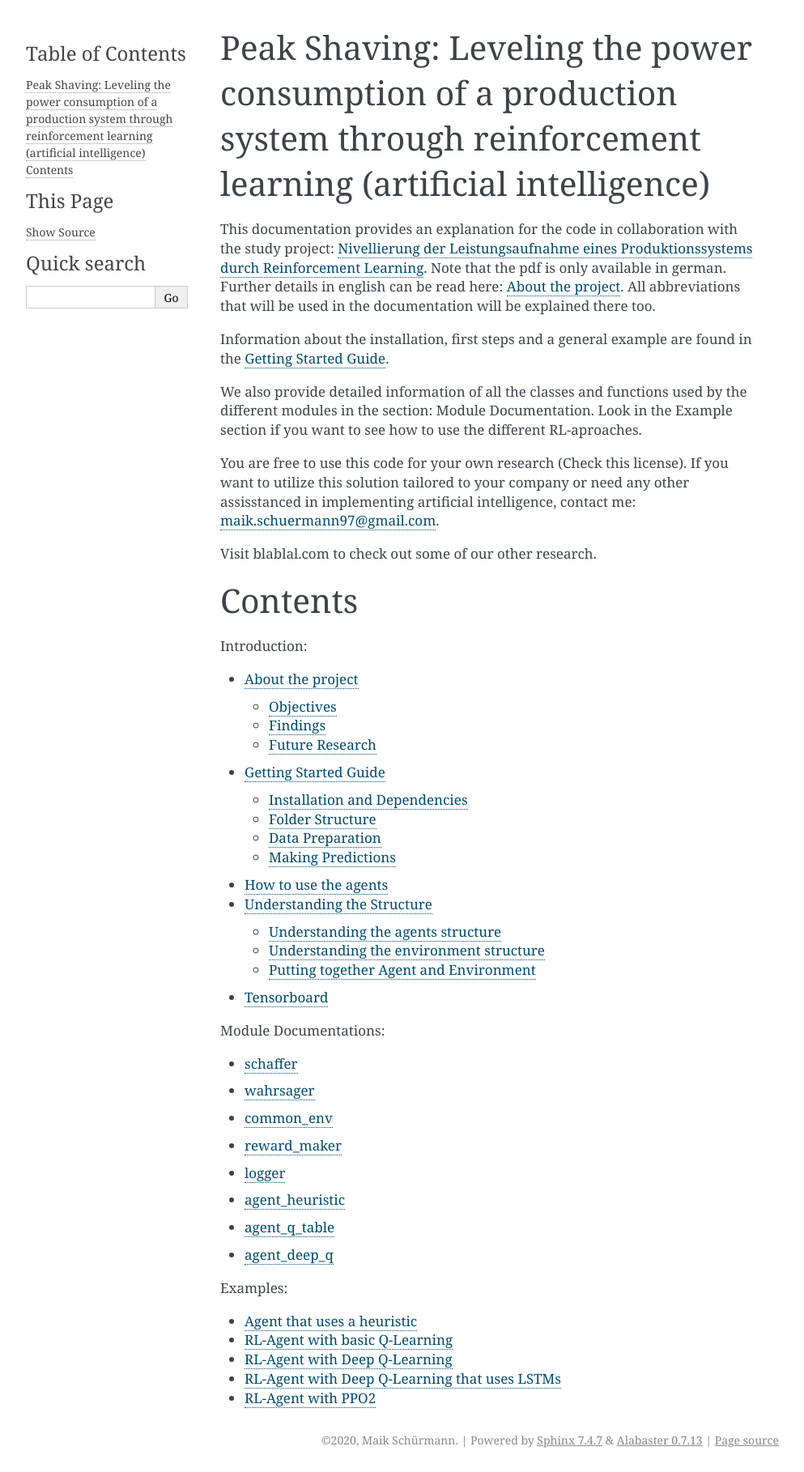
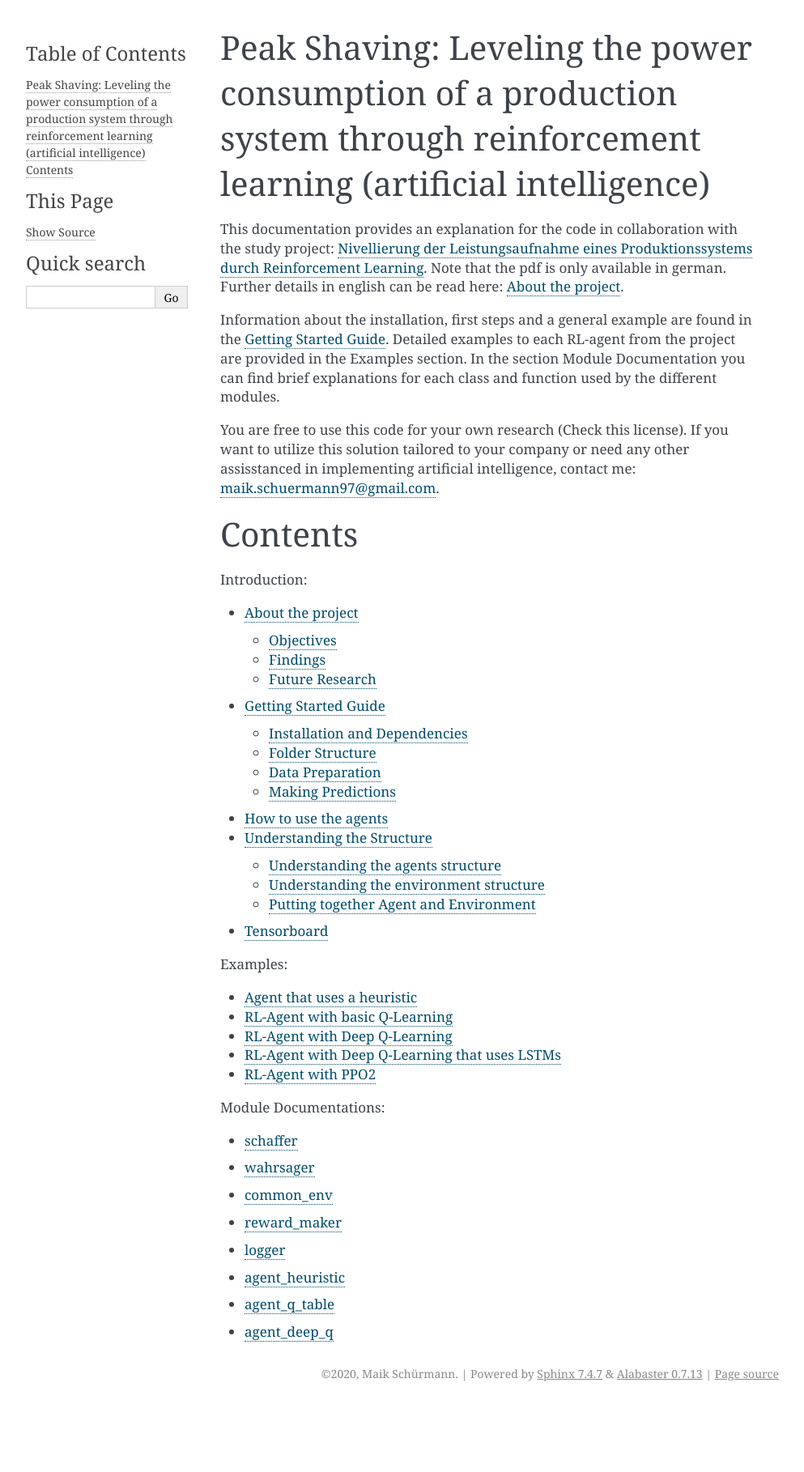
Before and after one commit to maik97/peak-shaver, a Sphinx documentation site: the page built from docs/index.rst, in a window 1280 px wide. Shown: the whole page at 81% size, without its empty margins (148-1141 px from the left). Built offline with Sphinx 7.4.7, drawn with Linux system fonts in a browser that asks for light colours; after the commit the page ends 1736 px from its top, so only the background shows below that.

Commit message:
docs updated

```diff
--- a/docs/index.rst
+++ b/docs/index.rst
@@ -1,15 +1,12 @@
 Peak Shaving: Leveling the power consumption of a production system through reinforcement learning (artificial intelligence)
 ============================================================================================================================
 
-This documentation provides an explanation for the code in collaboration with the study project: `Nivellierung der Leistungsaufnahme eines Produktionssystems durch Reinforcement Learning <https://www.stackoverflow.com>`_. Note that the pdf is only available in german. Further details in english can be read here: :ref:`About the project <about_project>`. All abbreviations that will be used in the documentation will be explained there too.
+This documentation provides an explanation for the code in collaboration with the study project: `Nivellierung der Leistungsaufnahme eines Produktionssystems durch Reinforcement Learning <https://www.stackoverflow.com>`_. Note that the pdf is only available in german. Further details in english can be read here: :ref:`About the project <about_project>`.
 
-Information about the installation, first steps and a general example are found in the :ref:`Getting Started Guide <getting_started>`.
-
-We also provide detailed information of all the classes and functions used by the different modules in the section: Module Documentation. Look in the Example section if you want to see how to use the different RL-aproaches.
+Information about the installation, first steps and a general example are found in the :ref:`Getting Started Guide <getting_started>`. Detailed examples to each RL-agent from the project are provided in the Examples section. In the section Module Documentation you can find brief explanations for each class and function used by the different modules.
 
 You are free to use this code for your own research (Check this license). If you want to utilize this solution tailored to your company or need any other assisstanced in implementing artificial intelligence, contact me: maik.schuermann97@gmail.com.
 
-Visit blablal.com to check out some of our other research.
 
 Contents
 ========
@@ -26,6 +23,16 @@ Contents
 
 .. toctree::
    :maxdepth: 2
+   :caption: Examples:
+
+   examples/agent_heuristic_ex
+   examples/agent_q_table_ex
+   examples/agent_deep_q_ex
+   examples/agent_lstm_q_ex
+   examples/agent_PPO2_ex
+
+.. toctree::
+   :maxdepth: 2
    :caption: Module Documentations:
 
    modules/schaffer_doc
```
Also changed, not shown: other parts of docs/index.rst (+0 -10 lines), 1 other file.
